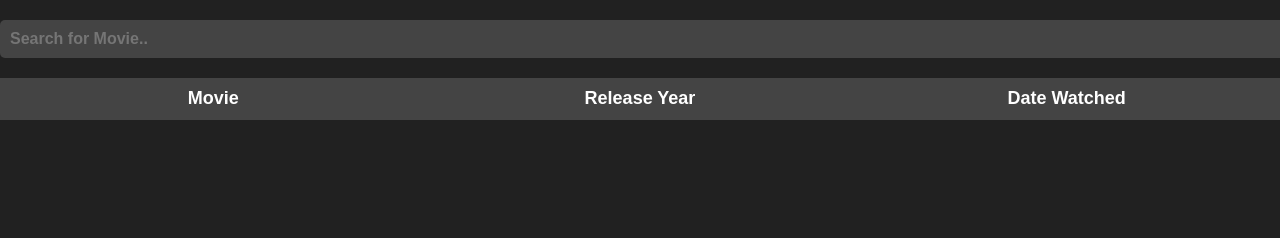
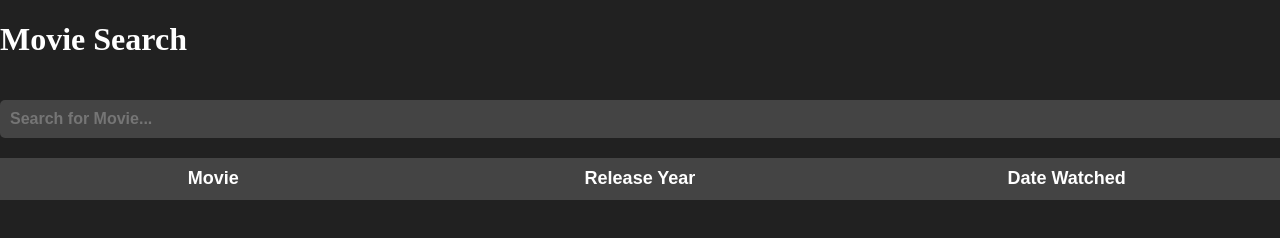
Before and after one commit to Pineapplecookiemonster/film, a plain HTML site: page index.html in a window 1280 px wide. Drawn offline with Linux system fonts and the light colour scheme.

Commit message:
Update index.html

```diff
--- a/index.html
+++ b/index.html
@@ -7,7 +7,8 @@
     <link rel="stylesheet" href="oldstyle.css">
 </head>
 <body>
-    <input type="text" id="myInput" autofocus="autofocus" placeholder="Search for Movie.." title="Type in a name">
+    <h1>Movie Search</h1>
+    <input type="text" id="myInput" autofocus="autofocus" placeholder="Search for Movie..." title="Type in a name">
     <table id="myTable">
         <thead>
             <tr>
```
